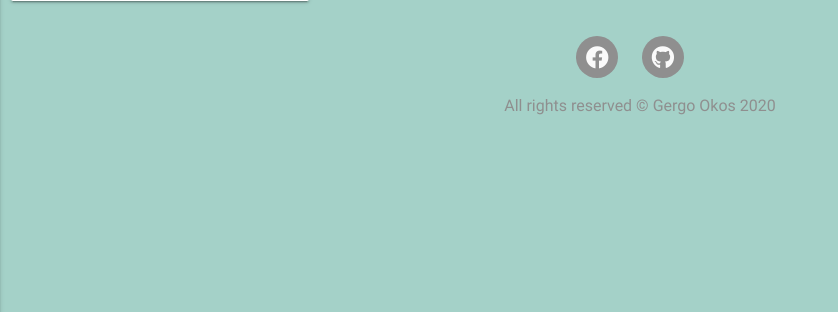
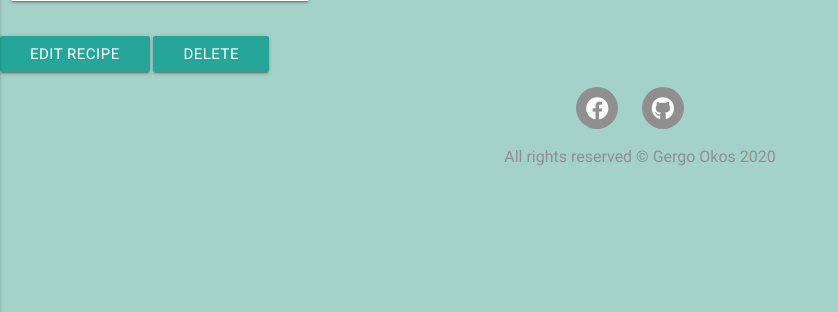
Before and after one commit to DiGergo/milestone-3, a Flask app: template templates/recipe.html in a window 1280 px wide. Shown: the part 450-762 px from the top of the page, without its empty margins (0-838 px from the left). Run offline with Flask 2, Linux system fonts and the light colour scheme; the template is opened without the code that fills it, so the values that code supplies are empty; some libraries are stand-ins or nearby versions.

Commit message:
added delete and edit buttons

```diff
--- a/templates/recipe.html
+++ b/templates/recipe.html
@@ -34,6 +34,11 @@
         </div>
     </div>
 
+    <div>
+        <a class="waves-effect waves-light btn">Edit Recipe</a>
+        <a class="waves-effect waves-light btn">Delete</a>
+    </div>
+
 {% endblock %}
 
 {% block footer %} {% include 'includes/footer.html' %} {% endblock %}
```
